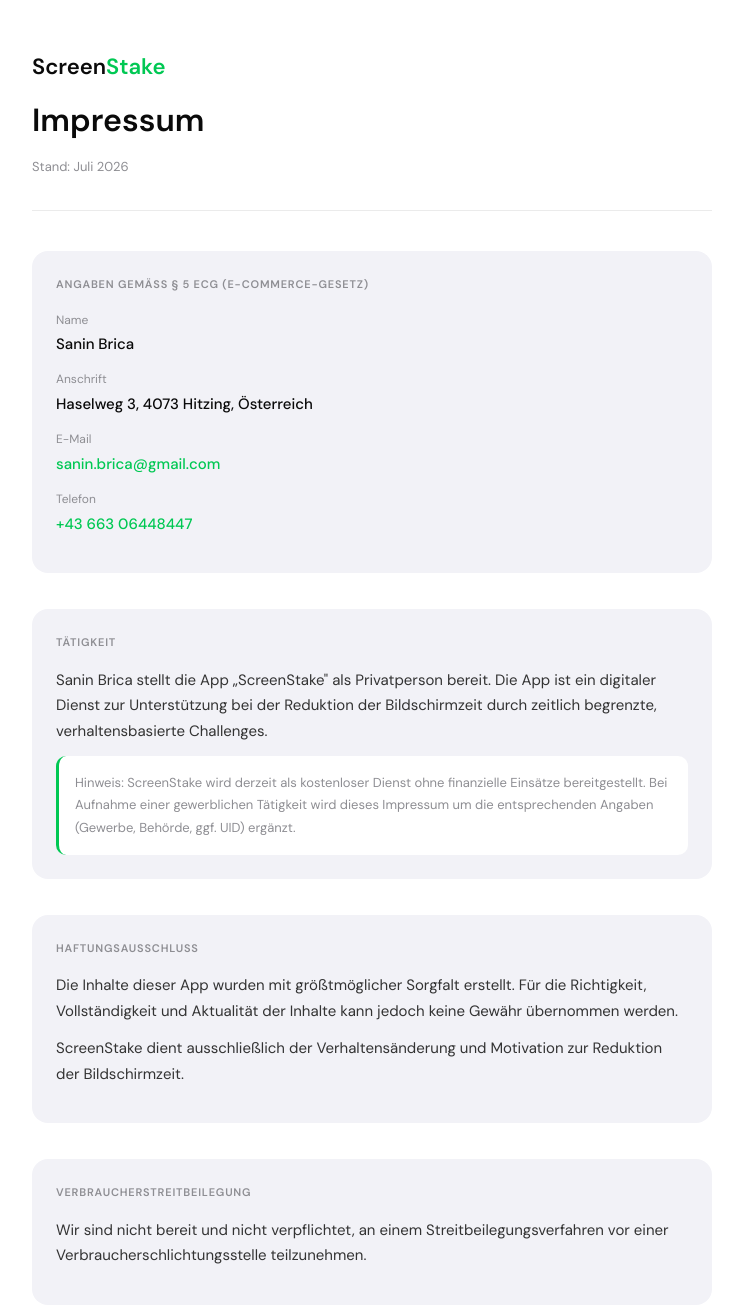
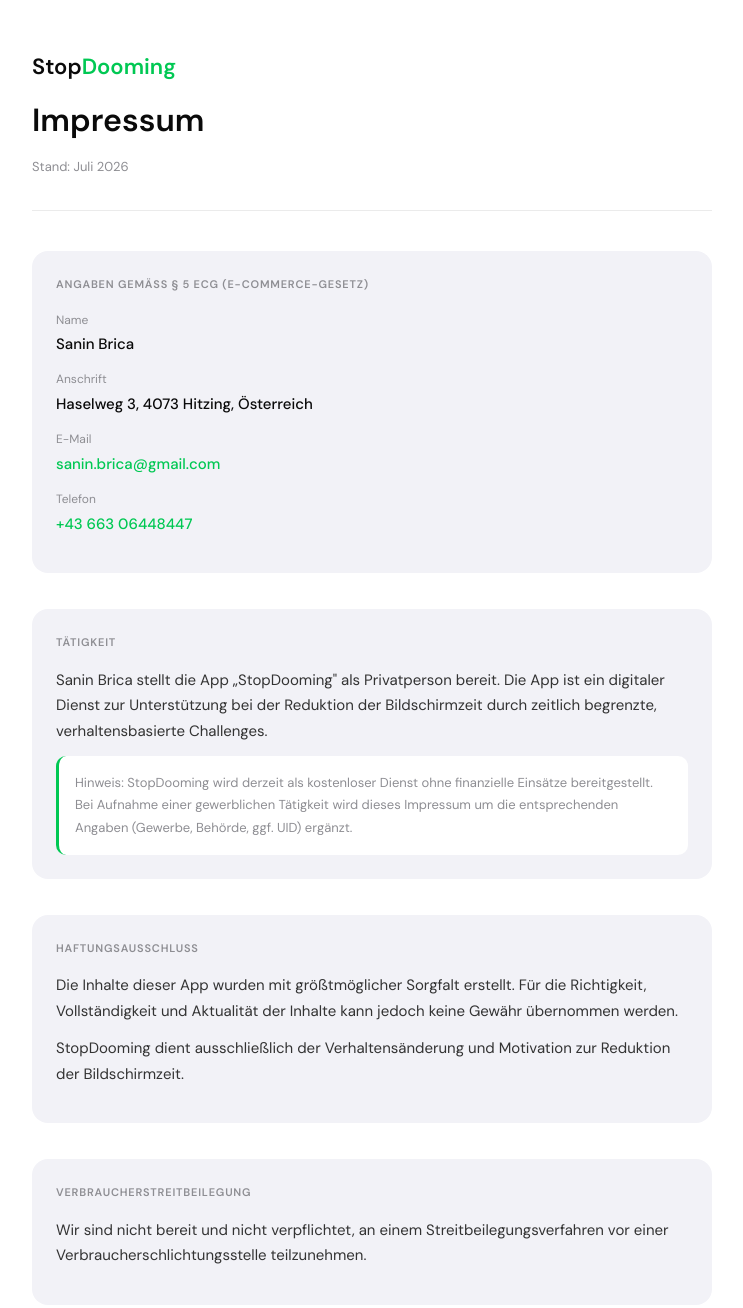
Before and after one commit to saninbrca/screenstake-legal, a plain HTML site: page impressum.html in a window 1280 px wide. Shown: the top 1308 px of the page, without its empty margins (268-1011 px from the left). Drawn offline with Linux system fonts and the light colour scheme.

Commit message:
Rename app from ScreenStake to StopDooming

```diff
--- a/impressum.html
+++ b/impressum.html
@@ -3,7 +3,7 @@
 <head>
 <meta charset="UTF-8">
 <meta name="viewport" content="width=device-width, initial-scale=1.0">
-<title>Impressum — ScreenStake</title>
+<title>Impressum — StopDooming</title>
 <style>
   @import url('https://fonts.googleapis.com/css2?family=DM+Sans:wght@300;400;500;600&family=DM+Mono:wght@400;500&display=swap');
 
@@ -124,7 +124,7 @@
 <body>
 <div class="container">
   <div class="header">
-    <div class="logo">Screen<span>Stake</span></div>
+    <div class="logo">Stop<span>Dooming</span></div>
     <h1 class="page-title">Impressum</h1>
     <div class="last-updated">Stand: Juli 2026</div>
   </div>
@@ -151,14 +151,14 @@
 
   <div class="section">
     <div class="section-title">Tätigkeit</div>
-    <p>Sanin Brica stellt die App „ScreenStake" als Privatperson bereit. Die App ist ein digitaler Dienst zur Unterstützung bei der Reduktion der Bildschirmzeit durch zeitlich begrenzte, verhaltensbasierte Challenges.</p>
-    <div class="note">Hinweis: ScreenStake wird derzeit als kostenloser Dienst ohne finanzielle Einsätze bereitgestellt. Bei Aufnahme einer gewerblichen Tätigkeit wird dieses Impressum um die entsprechenden Angaben (Gewerbe, Behörde, ggf. UID) ergänzt.</div>
+    <p>Sanin Brica stellt die App „StopDooming" als Privatperson bereit. Die App ist ein digitaler Dienst zur Unterstützung bei der Reduktion der Bildschirmzeit durch zeitlich begrenzte, verhaltensbasierte Challenges.</p>
+    <div class="note">Hinweis: StopDooming wird derzeit als kostenloser Dienst ohne finanzielle Einsätze bereitgestellt. Bei Aufnahme einer gewerblichen Tätigkeit wird dieses Impressum um die entsprechenden Angaben (Gewerbe, Behörde, ggf. UID) ergänzt.</div>
   </div>
 
   <div class="section">
     <div class="section-title">Haftungsausschluss</div>
     <p>Die Inhalte dieser App wurden mit größtmöglicher Sorgfalt erstellt. Für die Richtigkeit, Vollständigkeit und Aktualität der Inhalte kann jedoch keine Gewähr übernommen werden.</p>
-    <p>ScreenStake dient ausschließlich der Verhaltensänderung und Motivation zur Reduktion der Bildschirmzeit.</p>
+    <p>StopDooming dient ausschließlich der Verhaltensänderung und Motivation zur Reduktion der Bildschirmzeit.</p>
   </div>
 
   <div class="section">
@@ -167,7 +167,7 @@
   </div>
 
   <div class="footer">
-    © 2026 ScreenStake · Sanin Brica · <a href="datenschutz.html">Datenschutz</a> · <a href="agb.html">AGB</a>
+    © 2026 StopDooming · Sanin Brica · <a href="datenschutz.html">Datenschutz</a> · <a href="agb.html">AGB</a>
   </div>
 </div>
 </body>
```
